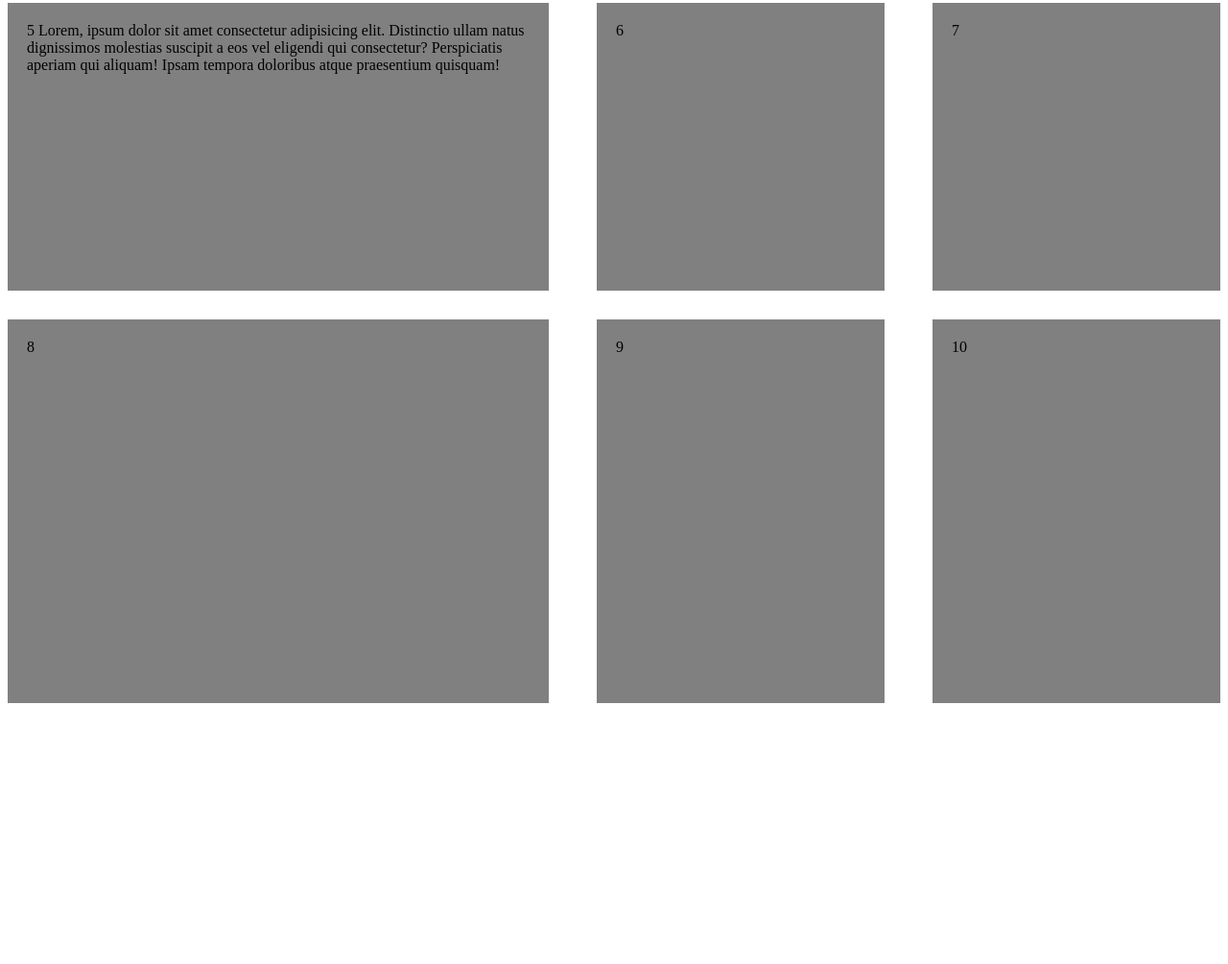
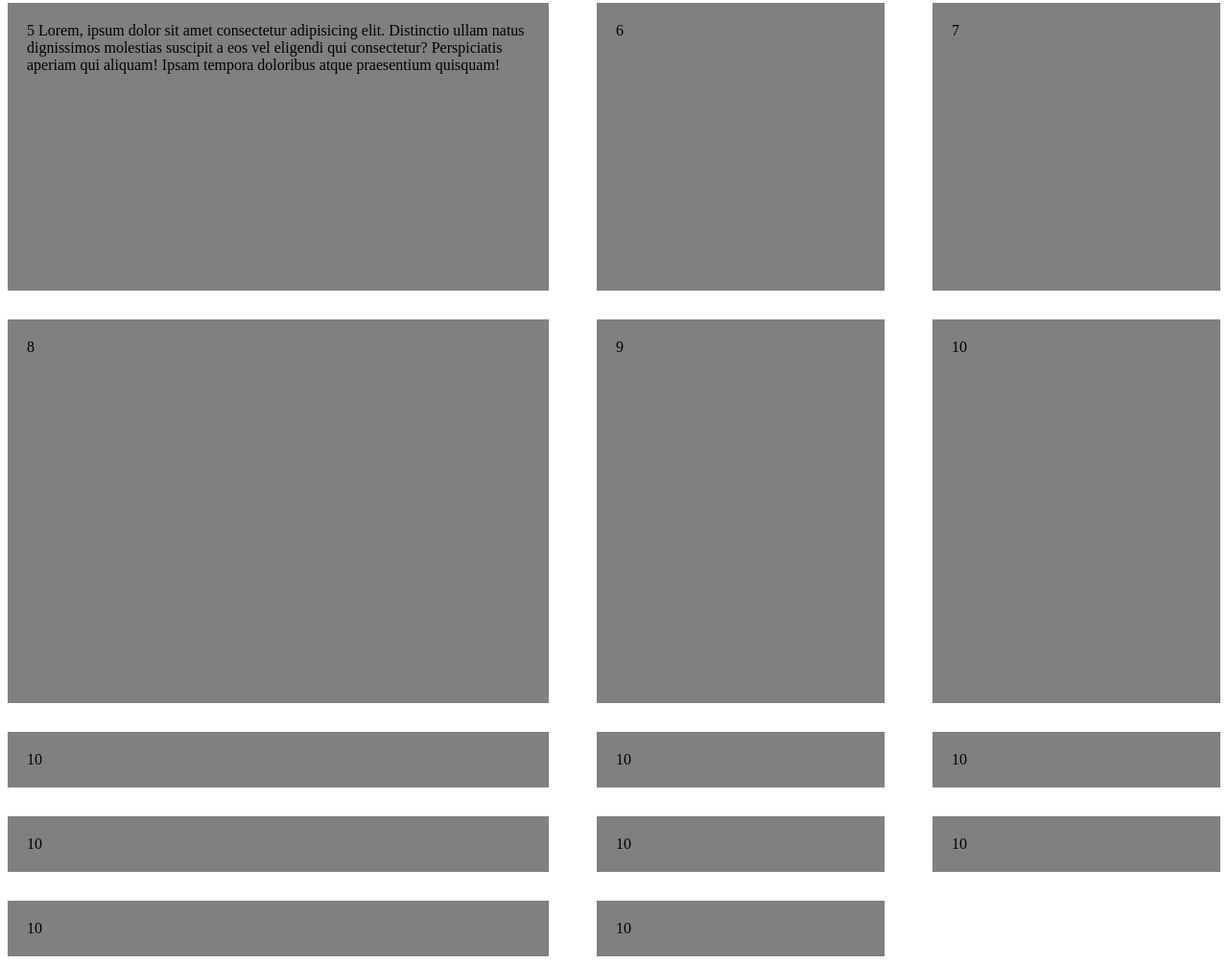
Before and after one commit to hustlekaba/class-3.26, a plain HTML site: page index.html in a window 1280 px wide. Shown: the part 833-1838 px from the top of the page at 96% size. Before the commit the page ends 1574 px from the top, so only its background shows below. Drawn offline with Linux system fonts and the light colour scheme.

Commit message:
my verion four 3-27-2025 8:49 and balise css grid

```diff
--- a/index.html
+++ b/index.html
@@ -23,6 +23,14 @@
         <div>8</div>
         <div>9</div>
         <div>10</div>
+        <div>10</div>
+        <div>10</div>
+        <div>10</div>
+        <div>10</div>
+        <div>10</div>
+        <div>10</div>
+        <div>10</div>
+        <div>10</div>
     </div>
 
 
```
